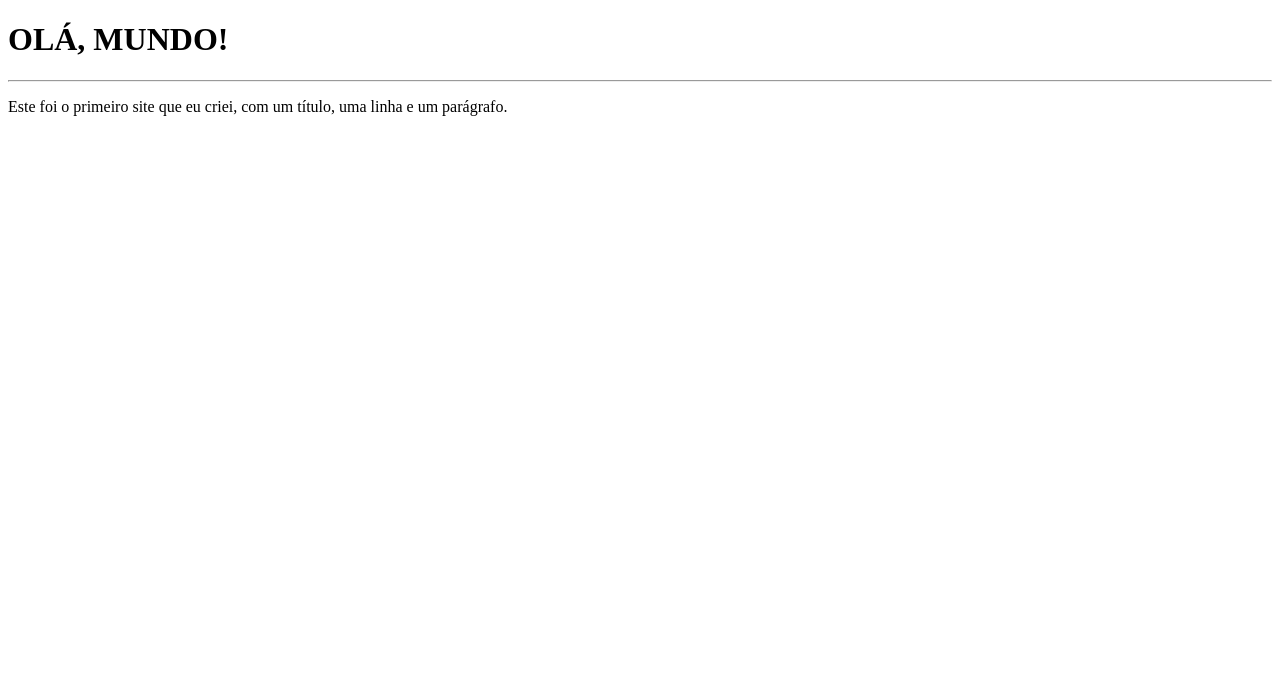
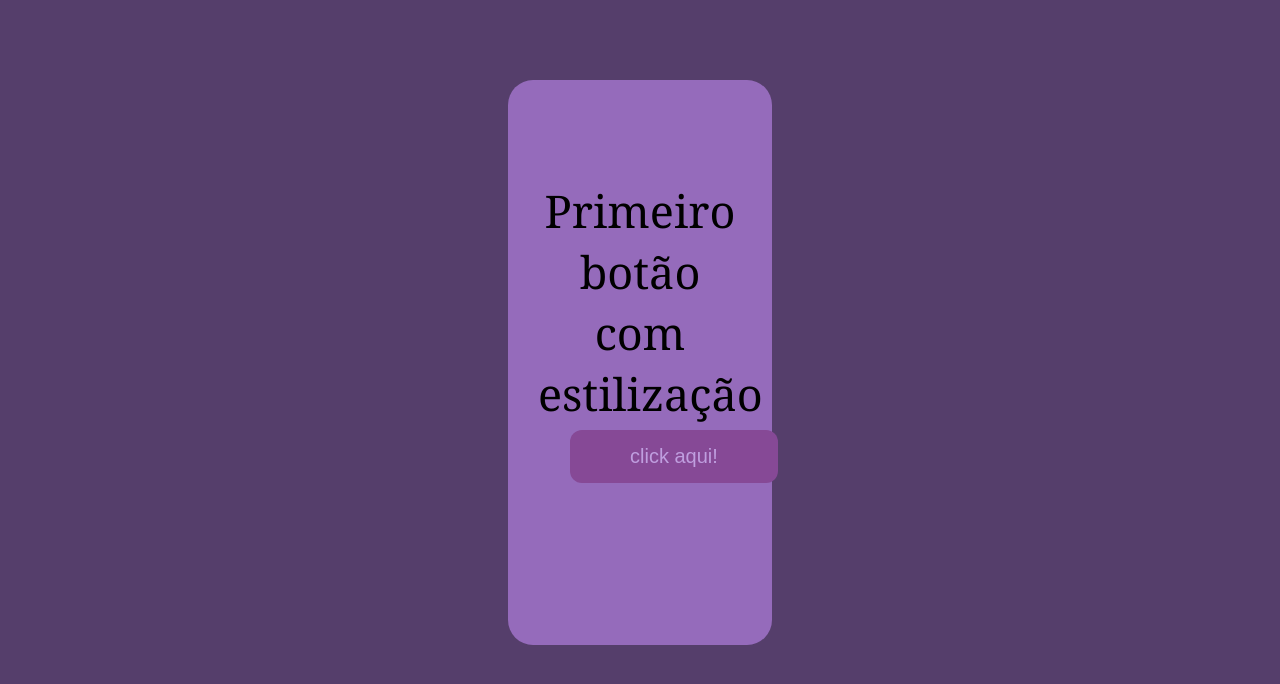
Before and after one commit to iaramota/cursohtml-css, a plain HTML site: page index.html in a window 1280 px wide. Drawn offline with Linux system fonts and the light colour scheme.

Commit message:
Add files via upload

```diff
--- a/index.html
+++ b/index.html
@@ -1,16 +1,55 @@
 <!DOCTYPE html>
 <html lang="pt-br">
 <head>
-    <meta charset="utf-8">
-    <meta name="viewport"
-     content="width=device-width, initial-scale=1.0">
-     <title>Primeiro site</title>
 
+    <meta charset="UTF-8">
+    <meta http-equiv="X-UA-Compatible" content="IE=chrome">
+    <meta name="viewport" content="width=device-width, initial-scale=1.0">
+    <title>botão bonito</title>
 </head>
+<style>
+    body{
+        background-color: rgb(85, 62, 107);
+    }
+</style>
 <body>
-    <h1>OLÁ, MUNDO!</h1>
-    <hr>
-    <p>Este foi o primeiro site que eu criei, com um título, uma linha e um parágrafo.</p>
 
+    <style>
+
+        p{
+            position:relative;
+            font-size: 45px;
+            font-family:Georgia, 'Times New Roman', Times, serif;
+            text-align: center ;
+            text-emphasis-position: 120px;
+            background-color: rgb(149, 107, 187);
+            padding: 100px 30px 160px 30px;
+            top: -20px;
+            margin: 500px;
+            margin-top:100px;
+            border-radius: 25px;
+        }
+    </style>
+    <p>Primeiro botão com estilização do css</p>
+    <style>
+        button{
+            position:absolute;
+            top: 150px;
+            left: 290px;
+            font-size: 20px;
+            padding: 15px 60px 15px 60px;
+            color: rgb(191, 158, 223);
+            border-radius: 12px;
+            margin-left: 100px;
+            margin: 280px;
+            cursor: pointer;
+            border-bottom: 0px ;
+            border:none!important;
+            background-color: rgb(134, 73, 150)!important;
+
+
+        }
+    </style>
+    <button>click aqui!</button>
 </body>
 </html>
```
